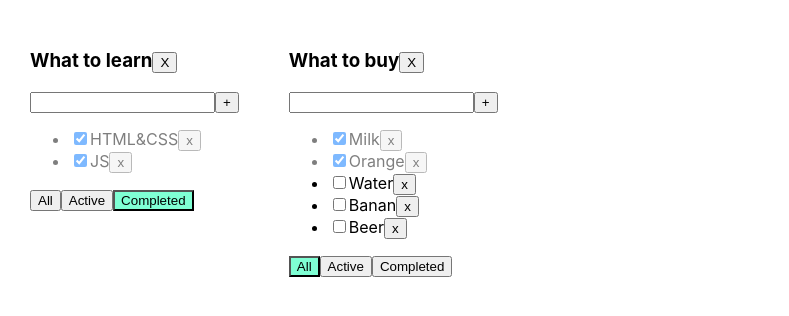
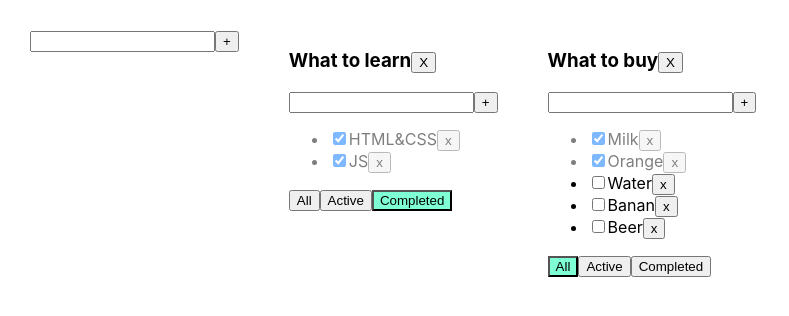
Before and after one commit to MikeJ00/Todolist, a React (Create React App) app: page / in a window 1280 px wide. Shown: the top 316 px of the page, without its empty margins (0-789 px from the left). Built offline with nearby package versions, Linux system fonts and the light colour scheme.

Commit message:
При нажатии на новый инпут, слетает всё

```diff
--- a/src/App.tsx
+++ b/src/App.tsx
@@ -2,6 +2,7 @@ import React, {useState} from 'react';
 import './App.css';
 import {Todolist} from './Todolist';
 import {v1} from 'uuid';
+import {Input} from "./components/Input";
 
 export type FilterValuesType = "all" | "active" | "completed";
 
@@ -60,9 +61,12 @@ function App() {
 
     function addTask(todolistID: string, title: string) {
         let newTask = {id: v1(), title: title, isDone: false};
+        let todolistTasks = tasks[todolistID];
+        tasks[todolistID] = [newTask, ...todolistTasks];
+        setTasks({...tasks});
         // let newTasks = [task, ...tasks];
         // setTasks(newTasks);
-        setTasks({...tasks, [todolistID]: [newTask, ...tasks[todolistID]]})
+        // setTasks({...tasks, [todolistID]: [newTask, ...tasks[todolistID]]})
     }
 
     //tasks - весь дом
@@ -101,9 +105,14 @@ function App() {
         // setFilter(value);
         setTodolist(todolist.map(el => el.id === todolistID ? {...el, filter: value} : el))
     }
-
+    const addTodolist=(newTitle:string,)=>{
+        const newTodolistId=v1()
+        const newTodo:TodolistsType = {id: newTodolistId, title:newTitle, filter: "all"}
+        setTodolist([newTodo, ...todolist])
+    }
     return (
         <div className="App">
+            <Input callBack={addTodolist} />
             {/*{arr.map ((el)=> {*/}
             {todolist.map((el) => {
                 let tasksForTodolist = tasks[el.id];
--- a/src/Todolist.tsx
+++ b/src/Todolist.tsx
@@ -22,28 +22,28 @@ type PropsType = {
 
 export function Todolist(props: PropsType) {
 
-    // let [title, setTitle] = useState("")
-    // let [error, setError] = useState<string | null>(null)
+    let [title, setTitle] = useState("")
+    let [error, setError] = useState<string | null>(null)
 
-    // const addTask = () => {
-    //     if (title.trim() !== "") {
-    //         props.addTask(props.todolistID, title.trim());
-    //         setTitle("");
-    //     } else {
-    //         setError("Title is required");
-    //     }
-    // }
+    const addTask = () => {
+        if (title.trim() !== "") {
+            props.addTask(props.todolistID, title.trim());
+            setTitle("");
+        } else {
+            setError("Title is required");
+        }
+    }
 
-    // const onChangeHandler = (e: ChangeEvent<HTMLInputElement>) => {
-    //     setTitle(e.currentTarget.value)
-    // }
+    const onChangeHandler = (e: ChangeEvent<HTMLInputElement>) => {
+        setTitle(e.currentTarget.value)
+    }
 
-    // const onKeyPressHandler = (e: KeyboardEvent<HTMLInputElement>) => {
-    //     setError(null);
-    //     if (e.charCode === 13) {
-    //         addTask();
-    //     }
-    // // }
+    const onKeyPressHandler = (e: KeyboardEvent<HTMLInputElement>) => {
+        setError(null);
+        if (e.charCode === 13) {
+            addTask();
+        }
+    }
 
     const onAllClickHandler = () => props.changeFilter(props.todolistID, "all");
     const onActiveClickHandler = () => props.changeFilter(props.todolistID, "active");
@@ -51,13 +51,16 @@ export function Todolist(props: PropsType) {
     const removeTodolistHandler = () => {
         props.removeTodolist(props.todolistID)
     }
+    const addTaskHandler=(newTitle:string)=>{
+        props.addTask(newTitle,props.todolistID)
+    }
 
     return <div>
         <h3>
             {props.title}
             <button onClick={removeTodolistHandler}>X</button>
         </h3>
-        <Input callBack={props.addTask} todolistID={props.todolistID}/>
+        <Input callBack={addTaskHandler}/>
         {/*<div>*/}
         {/*    <input value={title}*/}
         {/*           onChange={onChangeHandler}*/}
--- a/src/components/Input.tsx
+++ b/src/components/Input.tsx
@@ -1,7 +1,6 @@
 import React, {ChangeEvent, KeyboardEvent, useState} from 'react';
 type PropsType={
-    callBack:(newTitle:string, taskID:string)=>void
-    todolistID:string
+    callBack:(newTitle:string)=>void
 }
 export const Input = (props:PropsType) => {
     let [title, setTitle] = useState("")
@@ -18,7 +17,7 @@ export const Input = (props:PropsType) => {
     const addTask = () => {
         let newTitle = title.trim();
         if (newTitle !== "") {
-            props.callBack(newTitle, props.todolistID);
+            props.callBack(newTitle);
             setTitle("");
         } else {
             setError("Title is required");
```
